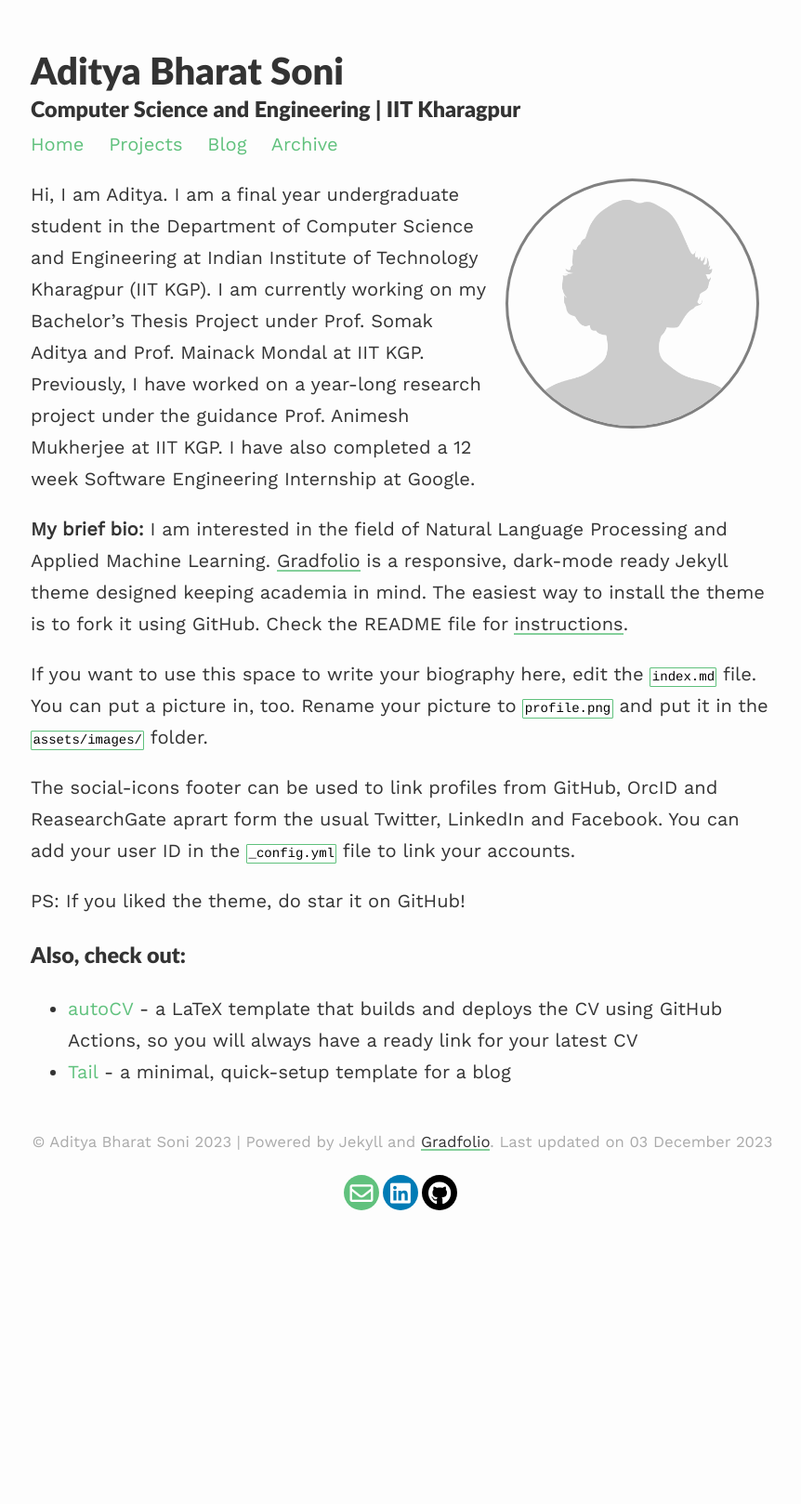
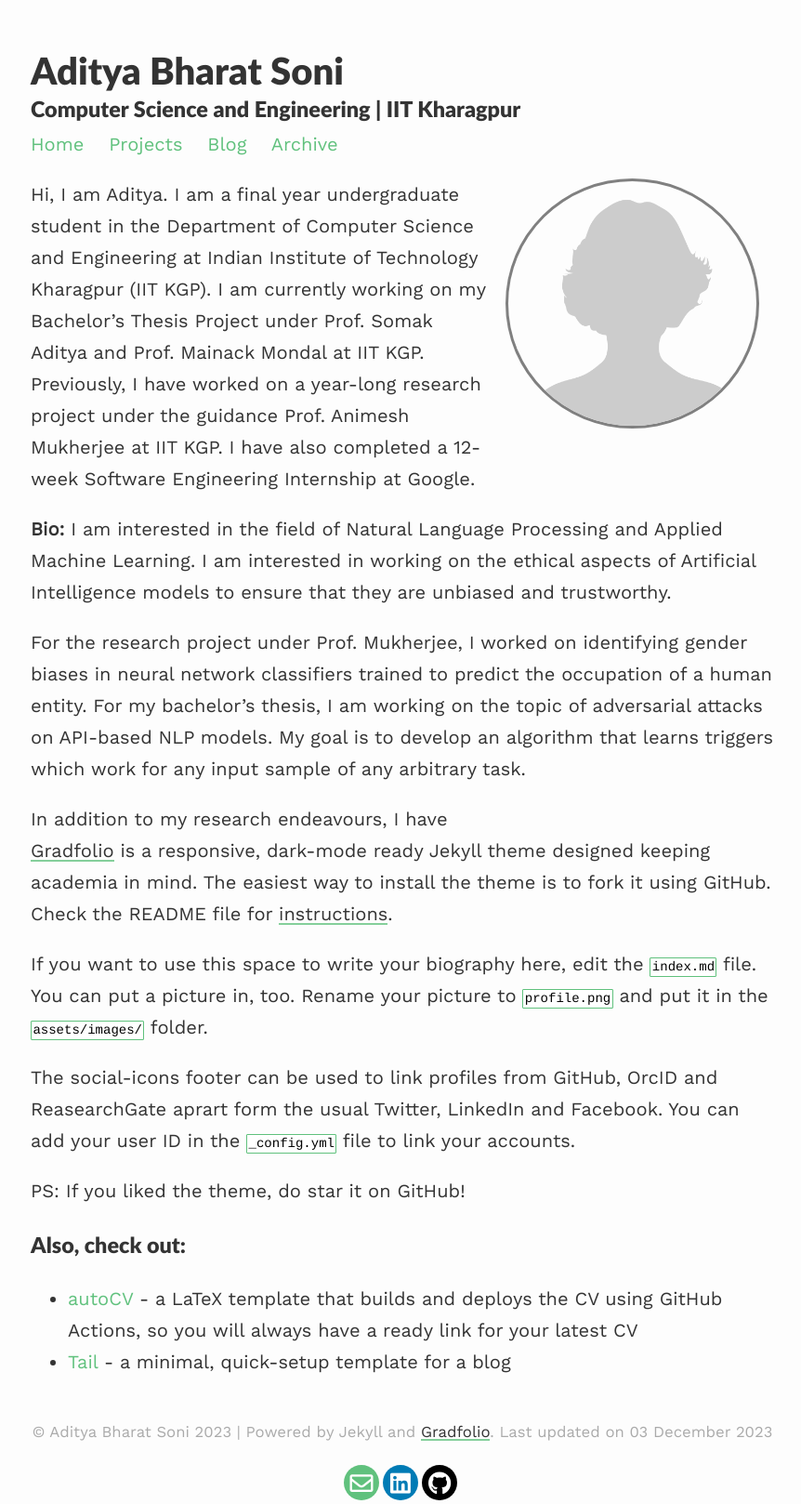
Before and after one commit to adityasoni9998/adityasoni9998.github.io, a Jekyll site: the page built from index.md, in a window 1280 px wide. Shown: the whole page at 93% size, without its empty margins (207-1069 px from the left). Built offline with Jekyll 4.4.1, drawn with Linux system fonts in a browser that asks for light colours; nearby versions of some CDN libraries; before the commit the page ends 1306 px from its top, so only the background shows below that.

Commit message:
index update

```diff
--- a/index.md
+++ b/index.md
@@ -7,9 +7,14 @@
 published: true
 ---
 
-Hi, I am Aditya. I am a final year undergraduate student in the Department of Computer Science and Engineering at Indian Institute of Technology Kharagpur (IIT KGP). I am currently working on my Bachelor's Thesis Project under Prof. Somak Aditya and Prof. Mainack Mondal at IIT KGP. Previously, I have worked on a year-long research project under the guidance Prof. Animesh Mukherjee at IIT KGP. I have also completed a 12 week Software Engineering Internship at Google.
+Hi, I am Aditya. I am a final year undergraduate student in the Department of Computer Science and Engineering at Indian Institute of Technology Kharagpur (IIT KGP). I am currently working on my Bachelor's Thesis Project under Prof. Somak Aditya and Prof. Mainack Mondal at IIT KGP. Previously, I have worked on a year-long research project under the guidance Prof. Animesh Mukherjee at IIT KGP. I have also completed a 12-week Software Engineering Internship at Google.
 
-**My brief bio:** I am interested in the field of Natural Language Processing and Applied Machine Learning.
+**Bio:** I am interested in the field of Natural Language Processing and Applied Machine Learning. I am interested in working on the ethical aspects of Artificial Intelligence models to ensure that they are unbiased and trustworthy.
+
+For the research project under Prof. Mukherjee, I worked on identifying gender biases in neural network classifiers trained to predict the occupation of a human entity. For my bachelor's thesis, I am working on the topic of adversarial attacks on API-based NLP models. My goal is to develop an algorithm that learns triggers which work for any input sample of any arbitrary task.
+
+
+In addition to my research endeavours, I have
 [Gradfolio](https://github.com/jitinnair1/gradfolio){:target="_blank"} is a responsive, dark-mode ready Jekyll theme designed keeping academia in mind. The easiest way to install the theme is to fork it using GitHub. Check the README file for [instructions](https://github.com/jitinnair1/gradfolio#installation){:target="_blank"}.
 
 If you want to use this space to write your biography here, edit the `index.md` file. You can put a picture in, too. Rename your picture to `profile.png` and put it in the `assets/images/` folder.
```
